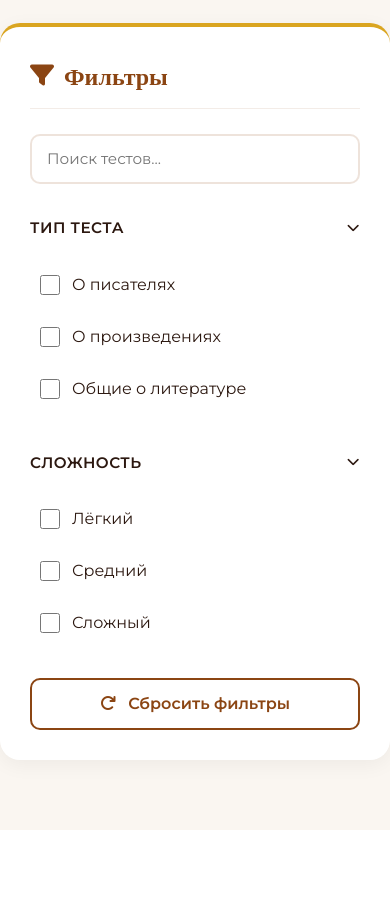
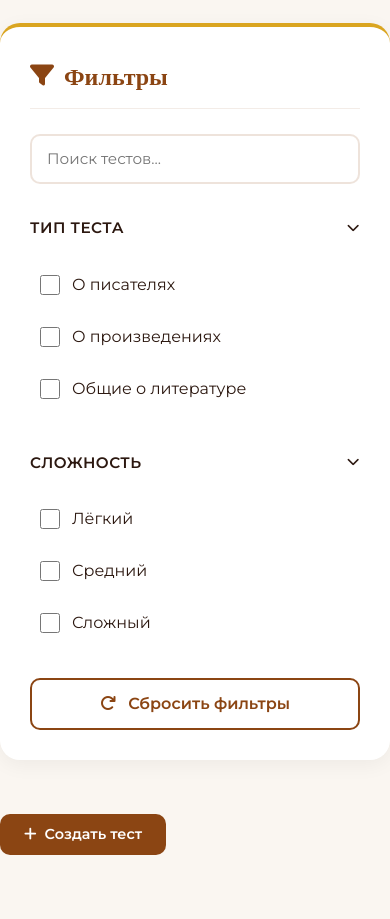
Before and after one commit to thelight21313/Handbook-for-literature---website, a Django app: page /tests/ in a window 390 px wide. Shown: the part 414-1333 px from the top of the page. Before the commit the page ends 1244 px from the top, so only its background shows below. Run offline with Django 4.2, Linux system fonts and the light colour scheme; the visitor is signed in with stand-in values (Sample User, id 1); data that the repository does not hold is empty.

Commit message:
Update writers, works, tests and facts page design

```diff
--- a/Litra/templates/Litra/test.html
+++ b/Litra/templates/Litra/test.html
@@ -110,13 +126,17 @@
         .quizzes-grid {
             display: grid;
             grid-template-columns: repeat(auto-fill, minmax(320px, 1fr));
-            gap: 25px; margin-top: 30px;
+            gap: 25px; margin-top: 0;
         }
         .quiz-card {
             background: white; border-radius: 15px; padding: 25px;
             box-shadow: 0 5px 20px rgba(0,0,0,0.06); transition: all 0.3s ease;
-            cursor: pointer; border: 1px solid rgba(139, 69, 19, 0.05); position: relative;
+            cursor: pointer; position: relative;
             display: flex; flex-direction: column;
+            border-left: 3px solid transparent;
+            background-image: linear-gradient(white, white), linear-gradient(135deg, var(--primary-color), var(--accent-color));
+            background-origin: border-box;
+            background-clip: padding-box, border-box;
         }
         .quiz-card:hover { transform: translateY(-5px); box-shadow: 0 15px 40px rgba(139, 69, 19, 0.12); }
         .quiz-difficulty {
@@ -160,6 +180,16 @@
         /* ── EMPTY STATE ── */
         .empty-state { text-align: center; padding: 80px 20px; grid-column: 1 / -1; }
         .empty-icon { font-size: 4rem; color: rgba(139, 69, 19, 0.2); margin-bottom: 20px; }
+
+        /* ── ADMIN BUTTON ── */
+        .btn-create-quiz {
+            display: inline-flex; align-items: center; gap: 8px;
+            margin-bottom: 24px; padding: 10px 24px;
+            background: var(--primary-color); color: white;
+            border-radius: 10px; font-weight: 600; font-size: 0.9rem;
+            text-decoration: none; transition: background 0.3s;
+        }
+        .btn-create-quiz:hover { background: #6d3410; color: white; }
 
         /* ── QUIZ TAKING VIEW ── */
         .quiz-taking-card {
@@ -358,12 +377,6 @@
         }
         .back-button:hover { background: var(--primary-color); color: white; transform: translateX(-5px); }
 
-        @media (max-width: 992px) {
-            .filters-section { position: static; margin-bottom: 30px; }
-            .quizzes-grid { grid-template-columns: 1fr; }
-            .quiz-taking-card, .result-card { padding: 30px 20px; }
-        }
-
         .btn-logout {
             display: inline-flex; align-items: center; gap: 6px;
             padding: 7px 16px; border-radius: 8px;
@@ -373,48 +386,11 @@
         }
         .btn-logout:hover { background: #6d3410; transform: translateY(-1px); color: white !important; }
 
-        .page-hero {
-            background: linear-gradient(135deg, var(--primary-color) 0%, #6d3410 50%, #2C1810 100%);
-            color: white; padding: 60px 0 50px; margin: -40px 0 50px; position: relative; overflow: hidden;
+        @media (max-width: 992px) {
+            .filters-section { position: static; margin-bottom: 30px; }
+            .quizzes-grid { grid-template-columns: 1fr; }
+            .quiz-taking-card, .result-card { padding: 30px 20px; }
         }
-        .page-hero::before {
-            content: ""; position: absolute; inset: 0;
-            background: repeating-linear-gradient(45deg, transparent, transparent 30px, rgba(255,255,255,0.02) 30px, rgba(255,255,255,0.02) 31px);
-        }
-        .page-hero::after {
-            content: ""; position: absolute; right: -80px; top: -80px;
-            width: 400px; height: 400px; border-radius: 50%;
-            background: radial-gradient(circle, rgba(218,165,32,0.15) 0%, transparent 70%);
-        }
-        .page-hero-inner { position: relative; z-index: 1; text-align: center; }
-        .page-hero h1 {
-            font-family: 'Playfair Display', serif; font-size: 3rem;
-            font-weight: 700; margin-bottom: 12px; color: white;
-        }
-        .page-hero p { font-size: 1.05rem; opacity: 0.75; max-width: 600px; margin: 0 auto; }
-        .page-hero .accent-line {
-            width: 60px; height: 3px; margin: 0 auto 16px;
-            background: linear-gradient(90deg, #DAA520, rgba(218,165,32,0.3));
-            border-radius: 2px;
-        }
-
-
-        /* Цветные акценты карточек */
-        .writer-card, .work-card, .fact-card, .quiz-card {
-            border-left: 3px solid transparent;
-            background-image: linear-gradient(white, white), linear-gradient(135deg, var(--primary-color), var(--accent-color));
-            background-origin: border-box;
-            background-clip: padding-box, border-box;
-            border-image: linear-gradient(135deg, var(--primary-color), var(--accent-color)) 1;
-        }
-        .writer-card:hover, .work-card:hover, .fact-card:hover, .quiz-card:hover {
-            border-left-color: var(--accent-color);
-        }
-        .filters-section {
-            border-top: 4px solid var(--accent-color);
-        }
-        .filter-title { border-bottom: 1px solid rgba(139,69,19,0.1); padding-bottom: 15px; }
-
     </style>
 </head>
 <body>
@@ -458,7 +435,8 @@
                 </div>
             </div>
 
-            <div class="row">
+            <div class="row g-4">
+                <!-- Sidebar -->
                 <div class="col-lg-3">
                     <div class="filters-section" data-aos="fade-right">
                         <div class="filter-title">
@@ -515,6 +493,18 @@
                         </button>
                     </div>
                 </div>
+
+                <!-- Main content area -->
+                <div class="col-lg-9" data-aos="fade-left">
+                    {% if request.user.is_staff %}
+                    <a href="{% url 'quiz_create' %}" class="btn-create-quiz">
+                        <i class="fas fa-plus"></i> Создать тест
+                    </a>
+                    {% endif %}
+
+                    <!-- ✅ ИСПРАВЛЕНИЕ: этот элемент отсутствовал в оригинале -->
+                    <div class="quizzes-grid" id="quizzesGrid"></div>
+                </div>
             </div>
         </div>
 
@@ -578,10 +565,9 @@
     let fetchController = null;
     let searchTimeout = null;
 
-    // состояние прохождения теста
-    let quiz = null;          // данные теста (вопросы)
-    let answers = {};         // { question_id: option_id }
-    let currentQ = 0;         // индекс текущего вопроса
+    let quiz = null;
+    let answers = {};
+    let currentQ = 0;
 
     // ══════════════════════════════════
     //  ФИЛЬТРЫ
@@ -954,21 +929,17 @@
     }
 
     // ══════════════════════════════════
-    //  POPSTATE (кнопка "назад")
+    //  POPSTATE
     // ══════════════════════════════════
     window.addEventListener('popstate', e => {
         const state = e.state;
         if (!state) { showView('listView'); return; }
         if (state.view === 'quiz' && state.quizId) {
             if (quiz && quiz.id === state.quizId) {
-                renderQuizUI();
-                showView('quizView');
+                renderQuizUI(); showView('quizView');
             } else {
                 startQuiz(state.quizId);
             }
-        } else if (state.view === 'result') {
-            // результат уже не восстановить без повторной отправки — просто список
-            showView('listView');
         } else {
             showView('listView');
         }
@@ -1003,7 +974,7 @@
         const matchQuiz = path.match(/\/tests\/(\d+)\/?$/);
 
         if (matchQuiz) {
-            fetchQuizzes(); // список в фоне
+            fetchQuizzes();
             startQuiz(matchQuiz[1]);
         } else {
             fetchQuizzes();
```
Also changed, not shown: other parts of Litra/templates/Litra/test.html (+38 -46 lines). Lines whose indentation alone changed are shown as unchanged.
